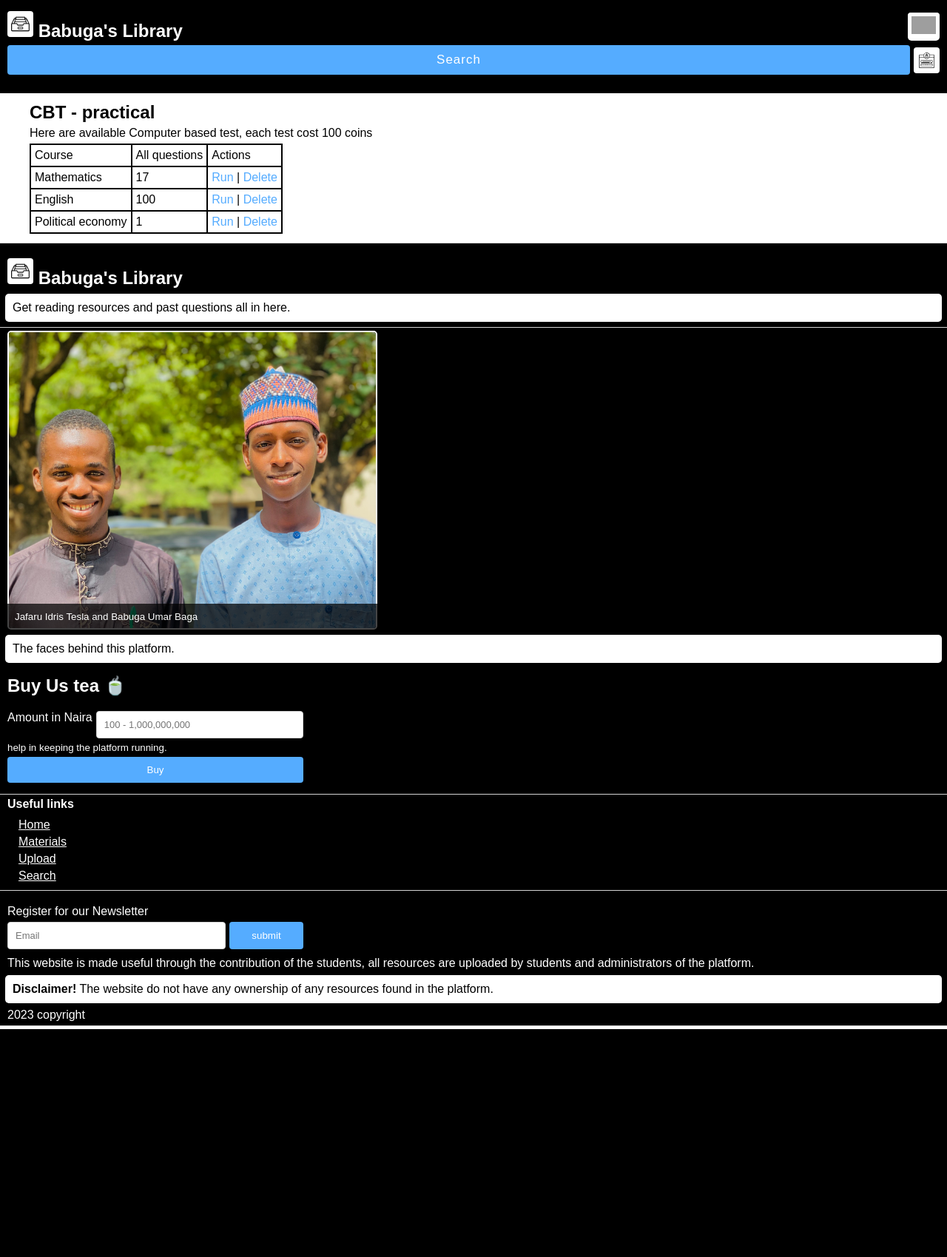
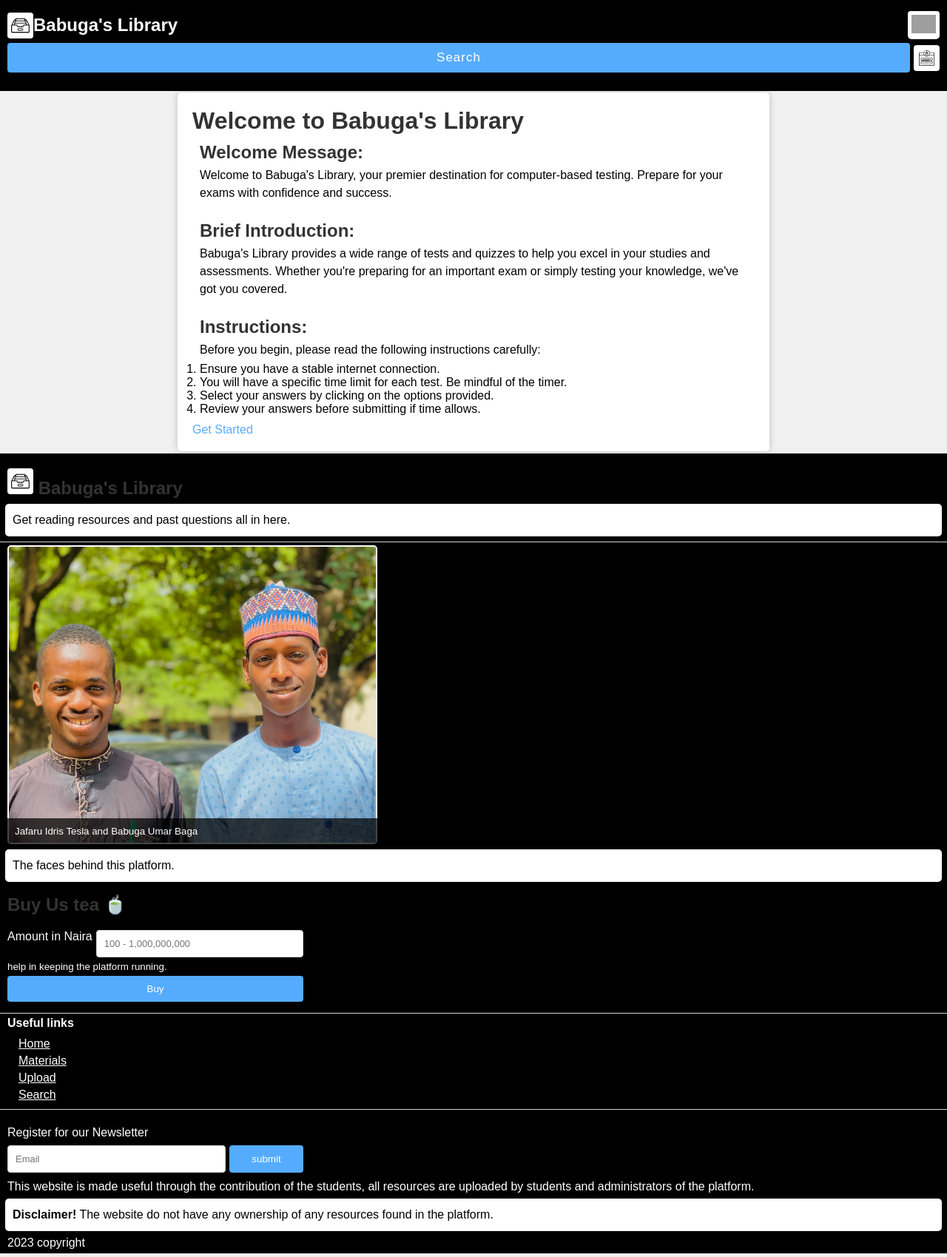
Before and after one commit to jafarjtown/Bblibrary, a Django app: page /cbt/ in a window 1280 px wide. Shown: the whole page at 74% size. Before the commit the page ends 1391 px from the top, so only its background shows below. Run offline with Django 4.2, Linux system fonts and the light colour scheme; data comes from the database, SQL or seed files in the repository; both versions use the stored data as it was after the commit; grey boxes are pictures that could not be loaded.

Commit message:
add auto 500

```diff
--- a/cbt/urls.py
+++ b/cbt/urls.py
@@ -3,6 +3,7 @@ from . import views
 
 urlpatterns = [
     path("", views.index, name="cbt"),
+    path("tests/", views.tests, name="cbt_tests"),
     path("<int:id>/test", views.cbt_test, name="cbt_test"),
     path("<int:id>/test/essay", views.cbt_test_essay, name="cbt_test_essay"),
     path("<int:id>/test/answers", views.cbt_test_result, name="cbt_test_result"),
--- a/cbt/views.py
+++ b/cbt/views.py
@@ -10,6 +10,11 @@ import json
 def index(request):
     courses = cbt.objects.all()
     return render(request, "cbt/index.html", {"courses": courses})
+
+def tests(request):
+    obj = cbt.objects.all()
+    ess = EssayTest.objects.all()
+    return render(request, "cbt/cbt_tests.html", {"obj": obj, "ess": ess})
 
 @has_enough_coins(100)
 @subtract_coins(100)
--- /dev/null
+++ b/static/css/header.css
@@ -0,0 +1,94 @@
+header {
+    display: flex;
+    flex-direction: column;
+    padding: 15px 10px 25px 10px;
+    z-index: 999;
+    gap: 5px;
+    background-color: black;
+    color: white;
+}
+
+header h2 {
+    text-align: center;
+    display: flex;
+    align-items: center;
+    color: white;
+}
+
+header h2 img,
+header .hamburger img {
+    height: 35px;
+    background-color: white;
+    padding: 5px;
+    border-radius: 4px;
+}
+
+header nav.hidden {
+    display: none;
+}
+
+header .hamburger {
+    border: none;
+    border-radius: 5px;
+    background-color: white;
+    text-align: end;
+}
+
+header .header-links {
+    display: flex;
+    justify-content: space-between;
+    align-items: center;
+    gap: 5px;
+}
+
+header .header-links a {
+    text-align: center;
+    display: flex;
+    align-items: center;
+}
+
+header .header-links a:first-of-type {
+    padding: 10px;
+    background-color: var(--primary-color);
+    font-size: 17px;
+    border-radius: 4px;
+    font-weight: 400;
+    letter-spacing: 1px;
+    flex: 1;
+    justify-content: center;
+}
+
+header .header-links a img {
+    height: 35px;
+    background-color: white;
+    border-radius: 4px;
+    padding: 7px;
+}
+
+header > a {
+    height: 25px;
+    margin: 0 5px;
+}
+.nav p{
+    color: black !important ;
+}
+.nav{
+    display: flex;
+    flex-direction: column;
+    background: white;
+    height: 100%;
+    width: 50%;
+    position: relative;
+    right: 0;
+    gap: 10px;
+    padding: 5px;
+}
+.nav a{
+    font-weight: bold;
+    color: black;
+    font-size: 17px;
+    border: .5px solid lightgray;
+    padding: 10px;
+    border-radius: 4px;
+    background: white;
+}
--- a/static/css/style.css
+++ b/static/css/style.css
@@ -39,6 +39,7 @@ header{
     z-index: 999;
     gap: 5px;
     background-color: black;
+    color: white;
 }
 header > div{
     display: flex;
@@ -116,29 +117,7 @@ header nav{
     flex-direction: row-reverse;
     z-index: 999;
 }
-.nav p{
-    color: black !important ;
-}
-.nav{
-    display: flex;
-    flex-direction: column;
-    background: white;
-    height: 100%;
-    width: 50%;
-    position: relative;
-    right: 0;
-    gap: 10px;
-    padding: 5px;
-}
-.nav a{
-    font-weight: bold;
-    color: black;
-    font-size: 17px;
-    border: .5px solid lightgray;
-    padding: 10px;
-    border-radius: 4px;
-    background: white;
-}
+
 main{
     padding: 2px 30px;
 }
--- a/templates/base.html
+++ b/templates/base.html
@@ -29,6 +29,7 @@
 <link rel="manifest" href="{% static "site.webmanifest" %}">
     <title>Babuga's library - {% block title %}Get reading materials here{% endblock title %}</title>
     <link rel="stylesheet" href="{% static "css/style.css" %}">
+    <link rel="stylesheet" href="{% static "css/header.css" %}">
     <script src="{% static "js/script.js" %}"></script>
     </head>
 <body>
--- a/templates/cbt/index.html
+++ b/templates/cbt/index.html
@@ -1,28 +1,77 @@
 {% extends "base.html" %}
 
 {% block content %}
+    <style>
+        /* Add your CSS styles here for custom styling */
+        body {
+            font-family: Arial, sans-serif;
+            margin: 0;
+            padding: 0;
+            background-color: #f0f0f0;
+        }
+        .container {
+            max-width: 800px;
+            margin: 0 auto;
+            padding: 20px;
+            background-color: #fff;
+            box-shadow: 0 0 10px rgba(0, 0, 0, 0.2);
+            border-radius: 5px;
+        }
+        h1, h2 {
+            color: #333;
+        }
+        p {
+            line-height: 1.5;
+        }
+        .get-started {
+            background-color: #007BFF;
+            color: #fff;
+            border: none;
+            padding: 10px 20px;
+            border-radius: 5px;
+            cursor: pointer;
+        }
+    </style>
+    <div class="container">
 
-<section>
-    <h2>CBT - practical</h2>
-    <p>Here are available Computer based test, each test cost 100 coins</p>
-    <table>
-        <thead>
-            <tr>
-                <td>Course</td>
-                <td>All questions</td>
-                <td>Actions</td>
-            </tr>
-        </thead>
-        <tbody>
-        {% for c in courses %}
-        <tr>
-            <td>{{c.name}}</td>
-            <td>{{c.questions.count}}</td>
-            <td><a href="{% url "cbt_test" c.id %}">Run</a> | <a href="#">Delete</a></td>
-        </tr>
-        {% endfor %}
-        </tbody>
-    </table>
-</section>
+        <!-- App Title -->
+        <h1>Welcome to Babuga's Library</h1>
+
+        <!-- Welcome Message Section -->
+        <section>
+            <h2>Welcome Message:</h2>
+            <p>
+                Welcome to Babuga's Library, your premier destination for computer-based testing.
+                Prepare for your exams with confidence and success.
+            </p>
+        </section>
+
+        <!-- Brief Introduction Section -->
+        <section>
+            <h2>Brief Introduction:</h2>
+            <p>
+                Babuga's Library provides a wide range of tests and quizzes to help you excel in your studies and assessments.
+                Whether you're preparing for an important exam or simply testing your knowledge, we've got you covered.
+            </p>
+        </section>
+
+        <!-- Instructions Section -->
+        <section>
+            <h2>Instructions:</h2>
+            <p>
+                Before you begin, please read the following instructions carefully:
+            </p>
+            <ol>
+                <li>Ensure you have a stable internet connection.</li>
+                <li>You will have a specific time limit for each test. Be mindful of the timer.</li>
+                <li>Select your answers by clicking on the options provided.</li>
+                <li>Review your answers before submitting if time allows.</li>
+            </ol>
+        </section>
+
+        <!-- Get Started Button -->
+        <a href="{% url 'cbt_tests' %}" class="get_started">Get Started</a>
+
+    </div>
 
 {% endblock content %}
--- a/templates/header.html
+++ b/templates/header.html
@@ -20,6 +20,7 @@
             <a href="{% url "course" %}">Courses</a>
             <a href="{% url "make_request" %}">make a request</a>
             {% if user.is_authenticated %}
+            <a href="{% url "cbt" %}">CBT practicals</a>
             <a href="{% url "account_settings" %}">Account setting</a>
             <a href="{% url "user_logout" %}">Log out</a>
             {% else %}
--- a/user_account/signals.py
+++ b/user_account/signals.py
@@ -5,13 +5,15 @@ from django.contrib.auth.models import User
 from django.template.loader import render_to_string
 
 from app.models import FlaggedIssue, Request
-
+from .models import Account
 import datetime
 
 
 @receiver(post_save, sender=User)  # Replace User with your model
 def send_welcome_email(sender, instance, created, **kwargs):
     if created:
+        Account.objects.create(user=instance, coins=5000)
+
         subject = "Welcome to Babuga's Library - Your School's Learning Hub!"
         email_content = render_to_string('welcome_mail.html', {'user_name': instance.get_full_name(), "admin": "Ja'afar Idris Tesla"})
         from_email = "Babuga's Library <support@babugas-library.com.ng>"
```
Also changed, not shown: templates/cbt/cbt_tests.html (added, +47 -0 lines), db.sqlite3.
